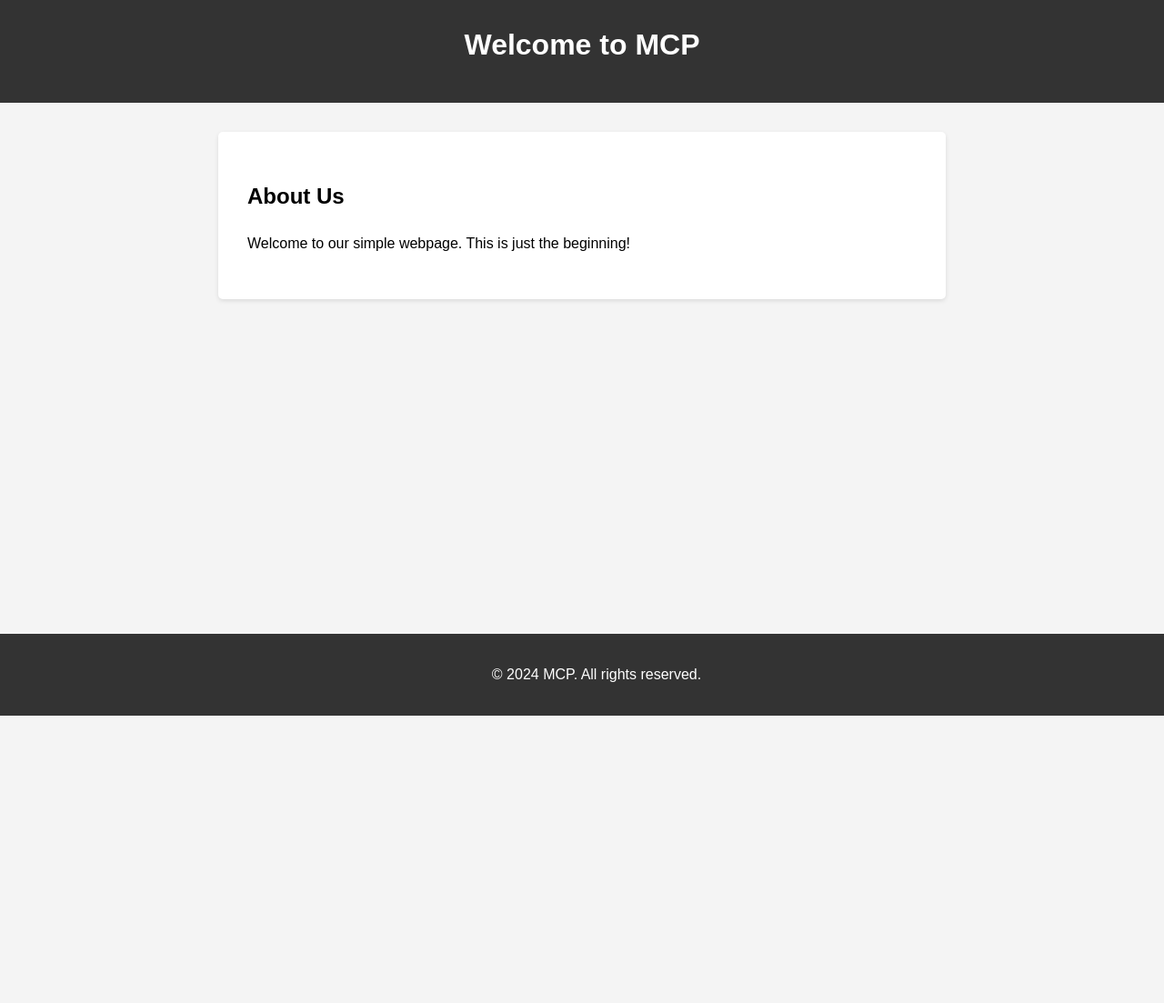
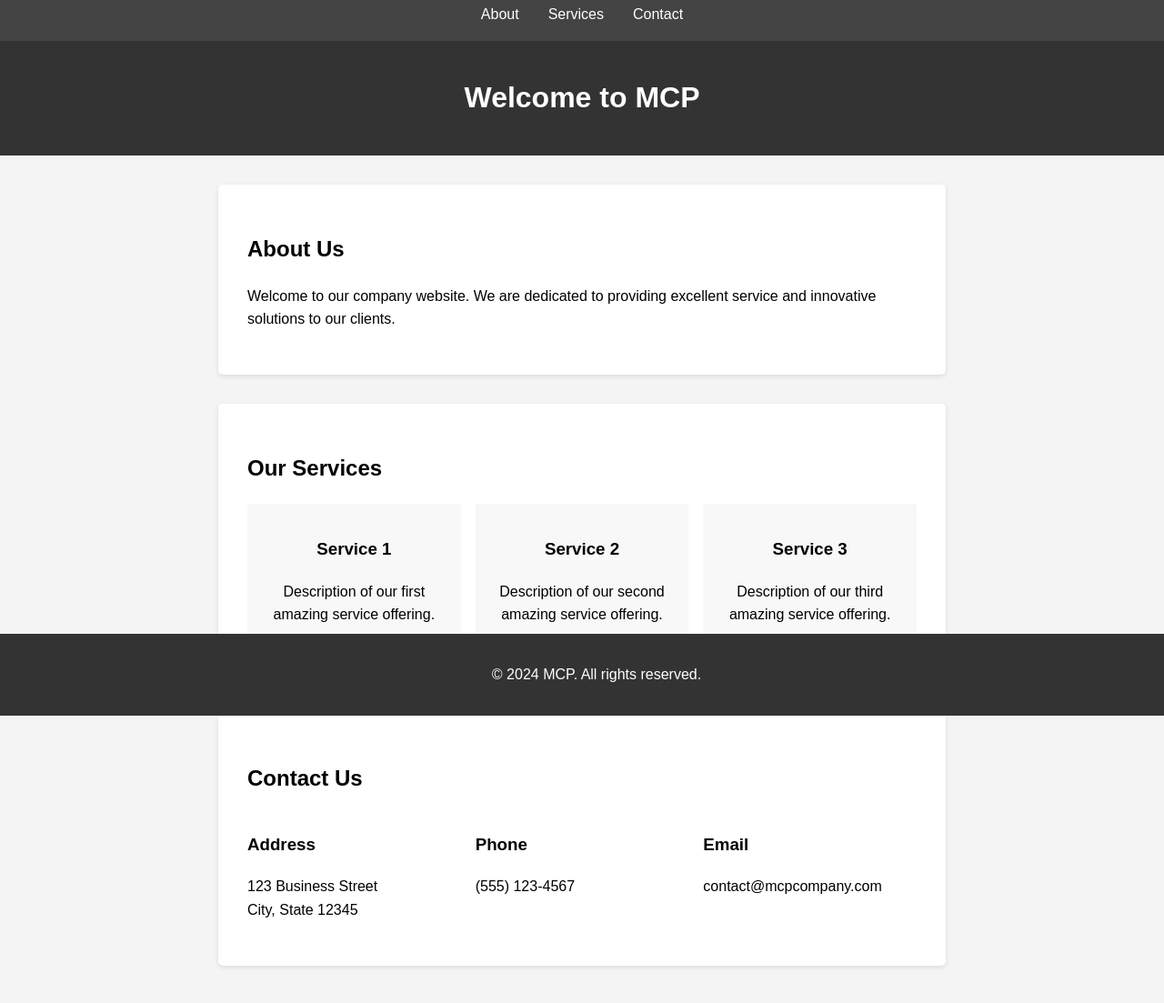
Before and after one commit to buuwe12/new-MCP, a plain HTML site: page index.html in a window 1280 px wide. Shown: the part 13-1116 px from the top of the page at 91% size. Before the commit the page ends 800 px from the top, so only its background shows below. Drawn offline with Linux system fonts and the light colour scheme.

Commit message:
Add more content sections and navigation

```diff
--- a/index.html
+++ b/index.html
@@ -12,6 +12,25 @@
             padding: 0;
             background-color: #f4f4f4;
         }
+        nav {
+            background-color: #444;
+            padding: 1rem;
+        }
+        nav ul {
+            list-style: none;
+            padding: 0;
+            margin: 0;
+            display: flex;
+            justify-content: center;
+            gap: 2rem;
+        }
+        nav a {
+            color: white;
+            text-decoration: none;
+        }
+        nav a:hover {
+            color: #ddd;
+        }
         header {
             background-color: #333;
             color: white;
@@ -22,12 +41,26 @@
             max-width: 800px;
             margin: 2rem auto;
             padding: 0 1rem;
+            padding-bottom: 6rem;
         }
         section {
             background-color: white;
             padding: 2rem;
             border-radius: 5px;
             box-shadow: 0 2px 5px rgba(0,0,0,0.1);
+            margin-bottom: 2rem;
+        }
+        .services-grid {
+            display: grid;
+            grid-template-columns: repeat(auto-fit, minmax(200px, 1fr));
+            gap: 1rem;
+            margin-top: 1rem;
+        }
+        .service-card {
+            background-color: #f8f8f8;
+            padding: 1rem;
+            border-radius: 3px;
+            text-align: center;
         }
         footer {
             text-align: center;
@@ -38,16 +71,64 @@
             bottom: 0;
             width: 100%;
         }
+        .contact-info {
+            display: grid;
+            grid-template-columns: repeat(auto-fit, minmax(200px, 1fr));
+            gap: 1rem;
+        }
     </style>
 </head>
 <body>
+    <nav>
+        <ul>
+            <li><a href="#about">About</a></li>
+            <li><a href="#services">Services</a></li>
+            <li><a href="#contact">Contact</a></li>
+        </ul>
+    </nav>
     <header>
         <h1>Welcome to MCP</h1>
     </header>
     <main>
-        <section>
+        <section id="about">
             <h2>About Us</h2>
-            <p>Welcome to our simple webpage. This is just the beginning!</p>
+            <p>Welcome to our company website. We are dedicated to providing excellent service and innovative solutions to our clients.</p>
+        </section>
+
+        <section id="services">
+            <h2>Our Services</h2>
+            <div class="services-grid">
+                <div class="service-card">
+                    <h3>Service 1</h3>
+                    <p>Description of our first amazing service offering.</p>
+                </div>
+                <div class="service-card">
+                    <h3>Service 2</h3>
+                    <p>Description of our second amazing service offering.</p>
+                </div>
+                <div class="service-card">
+                    <h3>Service 3</h3>
+                    <p>Description of our third amazing service offering.</p>
+                </div>
+            </div>
+        </section>
+
+        <section id="contact">
+            <h2>Contact Us</h2>
+            <div class="contact-info">
+                <div>
+                    <h3>Address</h3>
+                    <p>123 Business Street<br>City, State 12345</p>
+                </div>
+                <div>
+                    <h3>Phone</h3>
+                    <p>(555) 123-4567</p>
+                </div>
+                <div>
+                    <h3>Email</h3>
+                    <p>contact@mcpcompany.com</p>
+                </div>
+            </div>
         </section>
     </main>
     <footer>
```
